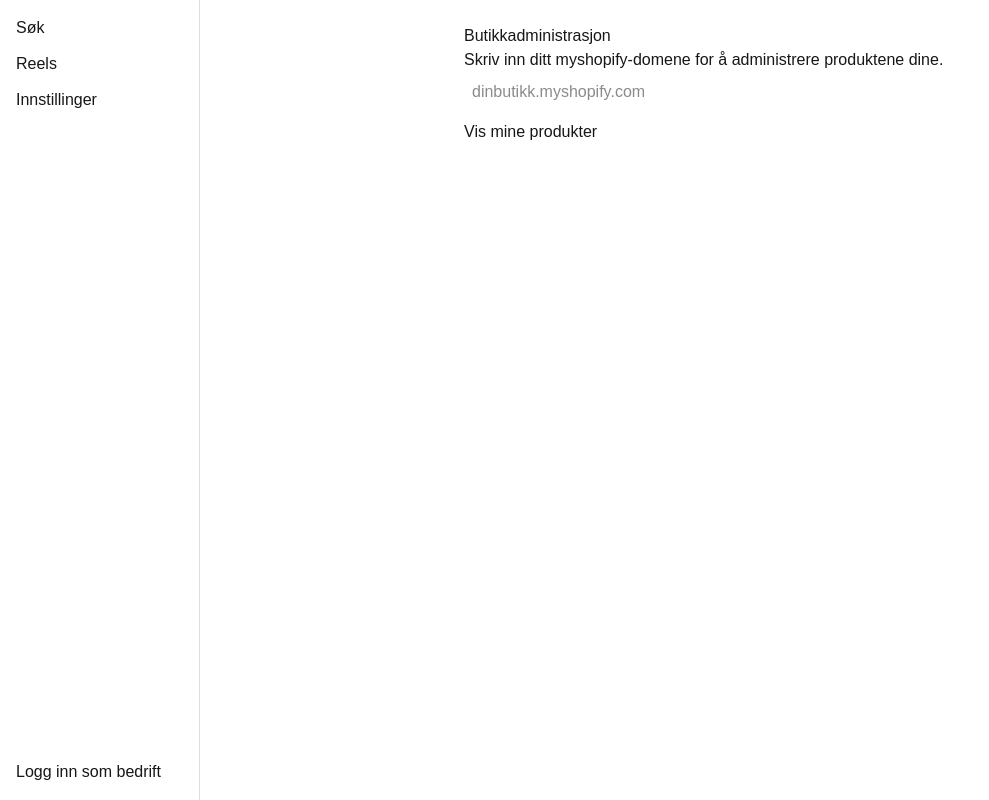
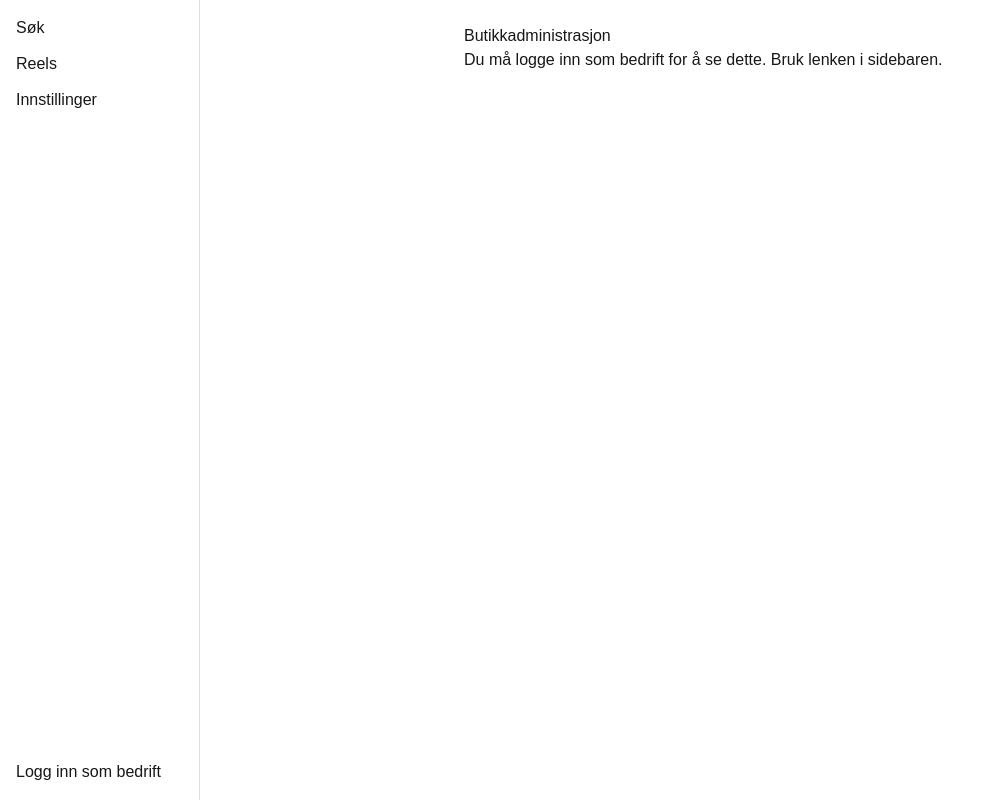
Before and after one commit to Magnufinuf/Shopsearch, a Next.js app: page /admin in a window 1280 px wide. Shown: the whole page, without its empty margins (0-989 px from the left). Built offline with nearby package versions, Linux system fonts and the light colour scheme.

Commit message:
Update page.tsx

```diff
--- a/app/admin/page.tsx
+++ b/app/admin/page.tsx
@@ -1,6 +1,6 @@
 "use client";
 
-import { useState } from "react";
+import { useEffect, useState } from "react";
 
 type Product = {
   id: string;
@@ -15,6 +15,20 @@ export default function AdminPage() {
   const [products, setProducts] = useState<Product[]>([]);
   const [loading, setLoading] = useState(false);
   const [message, setMessage] = useState("");
+
+  useEffect(() => {
+    const saved = localStorage.getItem("shopsearch_business_domain");
+    if (saved) {
+      setDomain(saved);
+    }
+  }, []);
+
+  useEffect(() => {
+    if (domain) {
+      loadProducts();
+    }
+    // eslint-disable-next-line react-hooks/exhaustive-deps
+  }, [domain]);
 
   async function loadProducts() {
     setLoading(true);
@@ -53,6 +67,7 @@ export default function AdminPage() {
       headers: { "Content-Type": "application/json" },
       body: JSON.stringify({ storeDomain: domain }),
     });
+    localStorage.removeItem("shopsearch_business_domain");
     setProducts([]);
     setMessage("Butikken er nå koblet fra Shopsearch.");
   }
@@ -60,17 +75,16 @@ export default function AdminPage() {
   return (
     <main style={{ padding: 24, maxWidth: 600, margin: "0 auto" }}>
       <h1>Butikkadministrasjon</h1>
-      <p>Skriv inn ditt myshopify-domene for å administrere produktene dine.</p>
-      <input
-        value={domain}
-        onChange={(e) => setDomain(e.target.value)}
-        placeholder="dinbutikk.myshopify.com"
-        style={{ padding: 8, width: "100%", marginBottom: 8 }}
-      />
-      <button onClick={loadProducts} disabled={!domain || loading}>
-        {loading ? "Laster..." : "Vis mine produkter"}
-      </button>
 
+      {!domain && (
+        <p>Du må logge inn som bedrift for å se dette. Bruk lenken i sidebaren.</p>
+      )}
+
+      {domain && (
+        <p>Innlogget som: {domain}</p>
+      )}
+
+      {loading && <p>Laster...</p>}
       {message && <p>{message}</p>}
 
       {products.length > 0 && (
```
